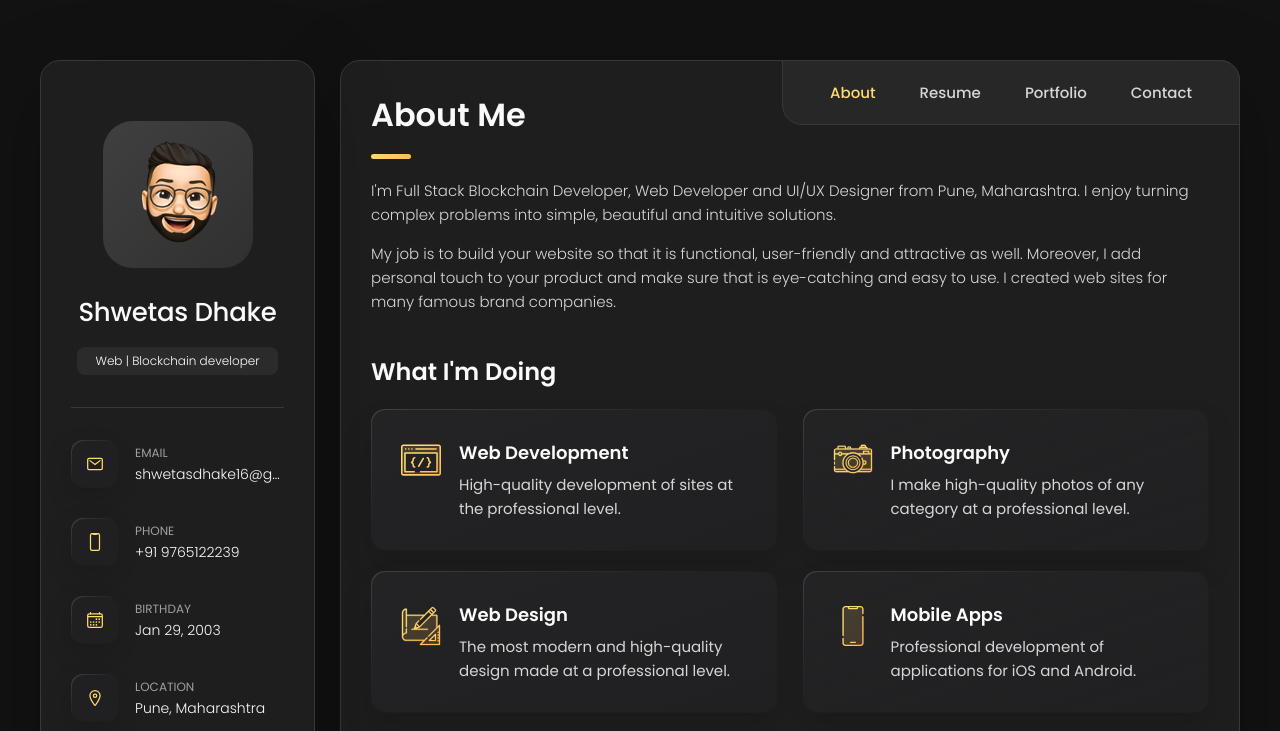
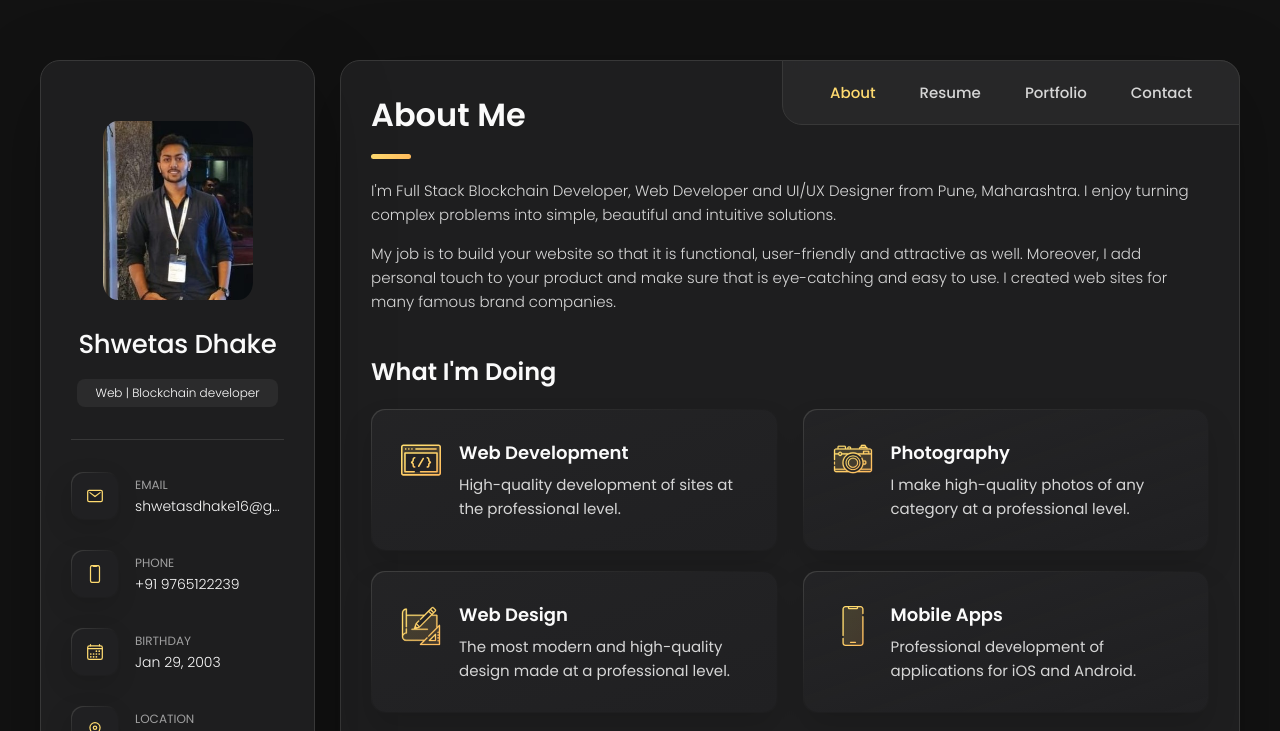
Before and after one commit to shwetd19/shwetd19.github.io, a plain HTML site: page index.html in a window 1280 px wide. Shown: the top 731 px of the page. Drawn offline with nearby package versions, Linux system fonts and the light colour scheme.

Commit message:
profile updated

```diff
--- a/assets/css/style.css
+++ b/assets/css/style.css
@@ -761,6 +761,9 @@ main {
   margin-bottom: 15px;
 }
 
+.avatar{
+  border-radius: 10%;
+}
 .clients-list {
   display: flex;
   justify-content: flex-start;
--- a/index.html
+++ b/index.html
@@ -51,7 +51,8 @@
         <div class="sidebar-info">
           <figure class="avatar-box">
             <img
-              src="./assets/images/my-avatar.png"
+              class="avatar"
+              src="./assets/my-avatar.jpeg"
               alt="Subahm Sharma"
               width="80"
             />
```
Also changed, not shown: assets/my-avatar.jpeg (added).
